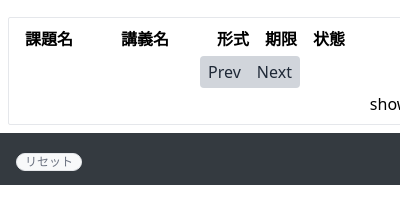
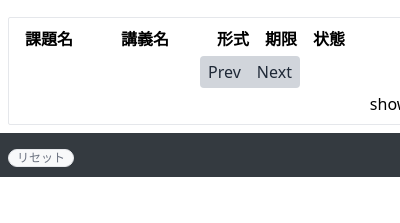
Before and after one commit to airRnot1106/Open-LMS-Tasks, a browser extension: page app/pages/popup.html in a window 400 px wide. Shown: the part 89-312 px from the top of the page. Drawn offline with Linux system fonts and the light colour scheme.

Commit message:
フッターのレイアウトを調整

```diff
--- a/app/pages/popup.html
+++ b/app/pages/popup.html
@@ -115,7 +115,7 @@
     <footer>
       <div class="bg-heavy-blue">
         <div class="p-2 text-lg flex justify-between">
-          <div class="reset text-right px-2 py-1">
+          <div class="reset text-right">
             <button
               id="resetBtn"
               class="
```
